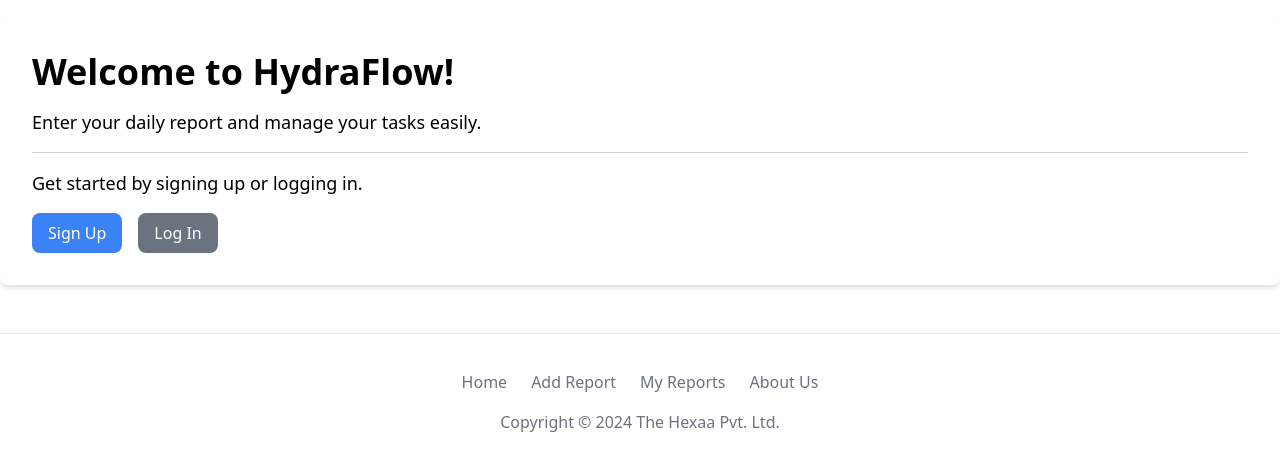
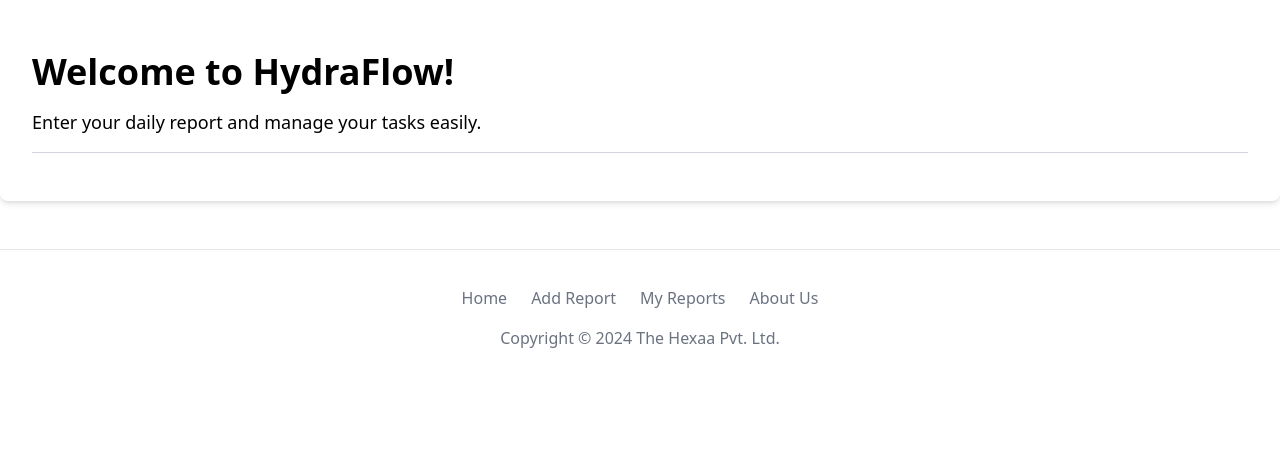
Before and after one commit to saadqureshi-1/hydraflow, a Flask app: page / in a window 1280 px wide. Shown: the part 72-543 px from the top of the page. Run offline with Flask 3, Linux system fonts and the light colour scheme; the visitor is signed in with stand-in values (Sample User, id 1).

Commit message:
refactor: Update index.html to conditionally display sign up and log in buttons

```diff
--- a/app/templates/index.html
+++ b/app/templates/index.html
@@ -9,10 +9,12 @@
         <h1 class="text-4xl font-bold mb-4">Welcome to HydraFlow!</h1>
         <p class="text-lg mb-4">Enter your daily report and manage your tasks easily.</p>
         <hr class="my-4 border-gray-300">
-        <p class="text-lg mb-4">Get started by signing up or logging in.</p>
-        <div class="flex space-x-4">
-            <a class="bg-blue-500 text-white px-4 py-2 rounded-lg hover:bg-blue-600" href="{{url_for('main.register')}}" role="button">Sign Up</a>
-            <a class="bg-gray-500 text-white px-4 py-2 rounded-lg hover:bg-gray-600" href="{{url_for('main.login')}}" role="button">Log In</a>
-        </div>
+        {% if not current_user.is_authenticated %}
+            <p class="text-lg mb-4">Get started by signing up or logging in.</p>
+            <div class="flex space-x-4">
+                <a class="bg-blue-500 text-white px-4 py-2 rounded-lg hover:bg-blue-600" href="{{url_for('main.register')}}" role="button">Sign Up</a>
+                <a class="bg-gray-500 text-white px-4 py-2 rounded-lg hover:bg-gray-600" href="{{url_for('main.login')}}" role="button">Log In</a>
+            </div>
+        {% endif %}
     </div>
 {% endblock %}
```
